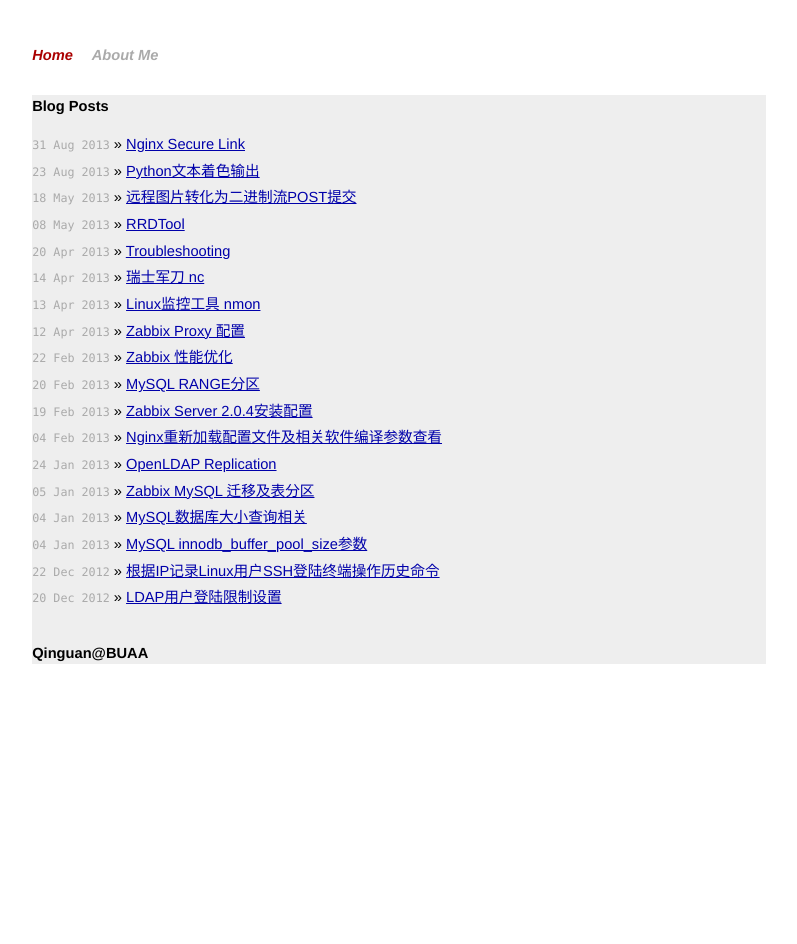
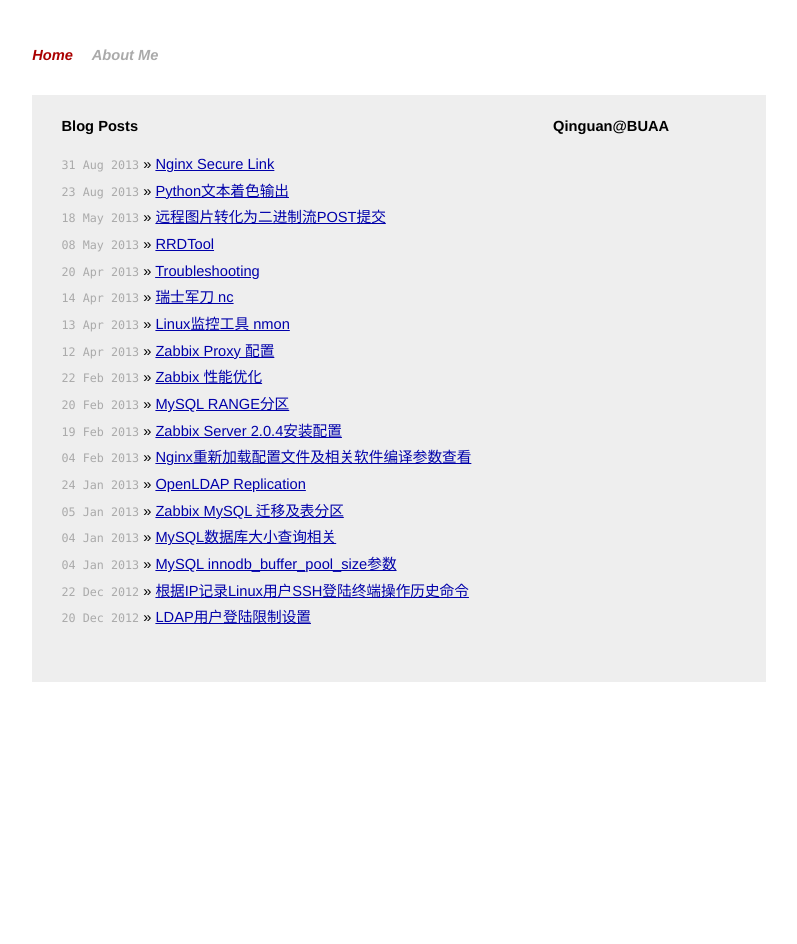
Before and after one commit to qinguan/qinguan.github.com, a Jekyll site: the page built from index.html, in a window 1280 px wide. Shown: the whole page, without its empty margins (241-1038 px from the left). Built offline with Jekyll 4.4.1, drawn with Linux system fonts in a browser that asks for light colours; Markdown is read by kramdown in place of the engine named in the settings.

Commit message:
test css layout

```diff
--- a/_layouts/default.html
+++ b/_layouts/default.html
@@ -23,16 +23,12 @@
 	<a class="extra" href="/aboutme.html">About Me</a>
   </div>
   <div id="content-container">
-	<div id="content-container2">
-		<div id="content-container3">
-			  <div class="content">
-				{{ content }}
-			  </div>
-			  <div class="aside">
-				<h3>Qinguan@BUAA</h3>
-			  </div>
-		</div>
-	</div>
+	  <div id="content">
+		{{ content }}
+	  </div>
+	  <div id="aside">
+		<h3>Qinguan@BUAA</h3>
+	  </div>
   </div>
 
   <div class="footer">
--- a/css/screen.css
+++ b/css/screen.css
@@ -156,34 +156,22 @@
 	background: #eee;
 }
 
-#content-container2
-{
-	margin: 0 auto;
-	width: 900px;
-}
-
-#content-container3
-{
-	float: left;
-	width: 900px;
-}
-
 #content
 {
 	clear: left;
 	float: left;
-	width: 560px;
+	width: 60%;
 	padding: 20px 0;
-	margin: 0 0 0 30px;
+	margin: 0 0 0 4%;
 	display: inline;
 }
 
 #aside
 {
 	float: right;
-	width: 240px;
+	width: 26%;
 	padding: 20px 0;
-	margin: 0 20px 0 0;
+	margin: 0 3% 0 0;
 	display: inline;
 }
 #aside h3 { margin: 0; }
```
